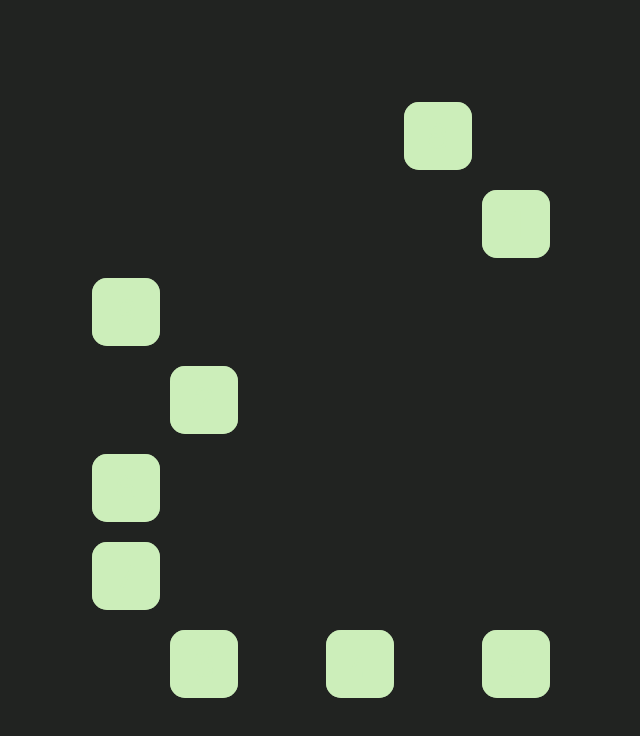
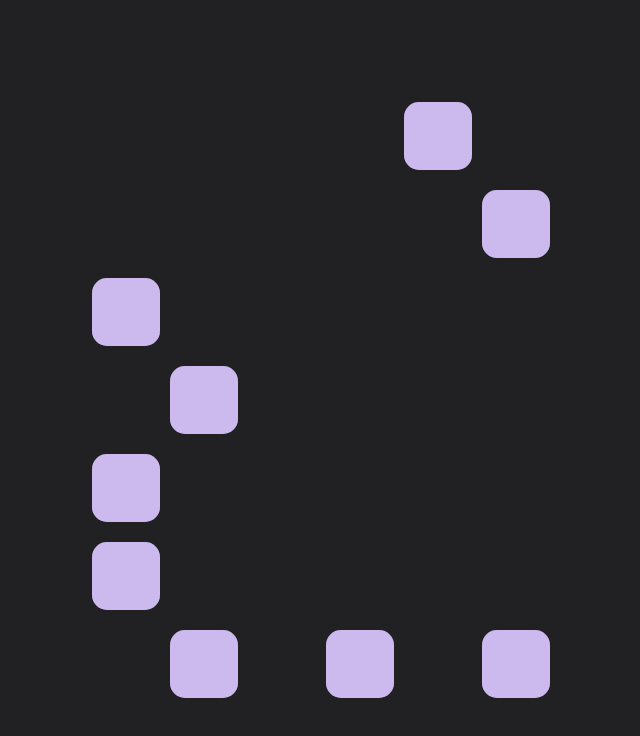
Before and after one commit to mhdmhsni/Ai, a React (Create React App) app: page /Ai/board in a window 1280 px wide. Shown: the top 736 px of the page, without its empty margins (324-964 px from the left). Built offline with nearby package versions, Linux system fonts and the light colour scheme.

Commit message:
fixed various things

```diff
--- a/src/scss/core/_buttons.scss
+++ b/src/scss/core/_buttons.scss
@@ -10,15 +10,37 @@
   display: flex;
   justify-content: center;
   align-items: center;
-  margin: .5rem;
+  margin: 0.5rem;
   cursor: pointer;
   transition: all 400ms ease;
   font-weight: bold;
   text-transform: uppercase;
   width: max-content;
+  position: relative;
+
+  &::after {
+    content: "";
+    border-radius: 30px;
+    @include OverlayLayers();
+  }
+
+  &::before {
+    content: "";
+    border-radius: 30px;
+    @include OverlayLayers();
+  }
 
   &:hover {
     background: $color-black;
     color: $color-primary;
+    transition: all 500ms ease;
+
+    &:after {
+      transform: rotateY(0);
+    }
+
+    &:before {
+      transform: rotateY(0);
+    }
   }
 }
--- a/src/scss/core/_card.scss
+++ b/src/scss/core/_card.scss
@@ -13,32 +13,14 @@
 
   &::after {
     content: "";
-    position: absolute;
-    width: 100%;
-    height: 100%;
-    background: transparentize($color-primary, 0.8);
-    top: 0;
-    left: 0;
-    transition: all 300ms ease;
-    transform: rotateY(90deg);
-    transform-origin: bottom center;
     border-radius: 15px;
-
+    @include OverlayLayers();
   }
 
   &::before {
     content: "";
-    position: absolute;
-    width: 100%;
-    height: 100%;
-    background: transparentize($color-primary, 0.4);
-    top: 0;
-    left: 0;
-    transition: all 400ms ease;
-    transform: rotateY(90deg);
-    transform-origin: bottom center;
     border-radius: 15px;
-
+    @include OverlayLayers();
   }
 
   &-hidden {
@@ -57,7 +39,8 @@
 
   &:hover {
     cursor: pointer;
-    transform: scale(1.1);
+    background-color: darken($color-primary, 50%);
+    color: darken($color-primary, 50%);
   }
 
   &:active {
--- /dev/null
+++ b/src/scss/core/_mixins.scss
@@ -0,0 +1,11 @@
+@mixin OverlayLayers {
+  position: absolute;
+  width: 100%;
+  height: 100%;
+  background: transparentize($color-primary, 0.8);
+  top: 0;
+  left: 0;
+  transition: all 300ms ease;
+  transform: rotateY(90deg);
+  transform-origin: bottom center;
+}
--- a/src/scss/core/_variables.scss
+++ b/src/scss/core/_variables.scss
@@ -5,9 +5,9 @@ $font-family-monospace: source-code-pro, Menlo, Monaco, Consolas, "Courier New",
   monospace;
 
 // colors
-$color-primary: #ceb;
+$color-primary: #cbe;
 $color-white: #fff;
-$color-black: #212321;
+$color-black: #212123;
 
 // typography
 $font-size-normal: 1rem !default;
--- a/src/scss/style.scss
+++ b/src/scss/style.scss
@@ -1,5 +1,6 @@
 // variables
 @import "./core/variables";
+@import "./core/mixins";
 
 // animations
 @import "./core/animations";
```
Also changed, not shown: 1 other file (tests, documents, lock files or other folders).
